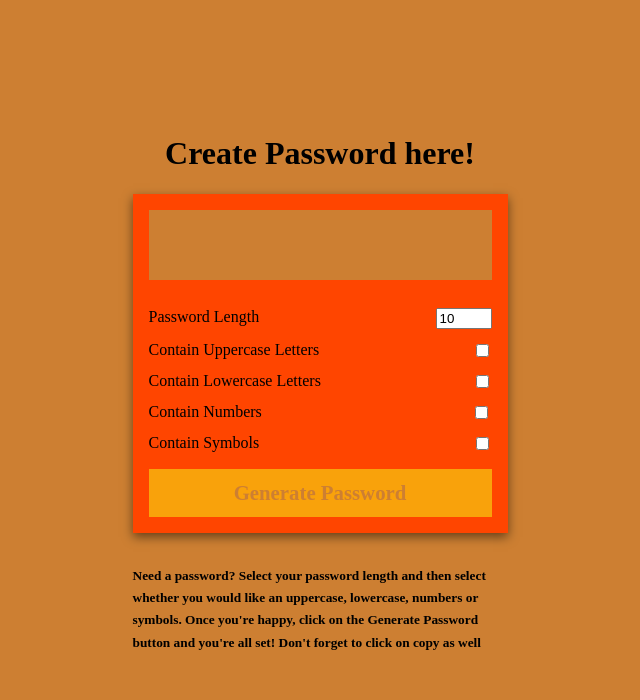
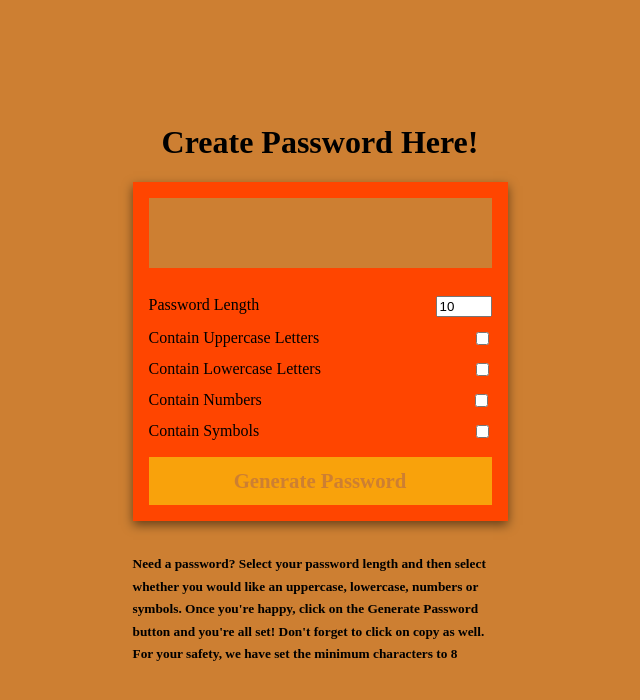
Before and after one commit to peterlydev/petes-password, a plain HTML site: page index.html in a window 1280 px wide. Shown: the whole page, without its empty margins (320-960 px from the left). Drawn offline with Linux system fonts and the light colour scheme; a web font is replaced by a local one.

Commit message:
added changes

```diff
--- a/index.html
+++ b/index.html
@@ -9,7 +9,7 @@
     <script src= "script.js" defer></script>
 </head>
     <body>
-        <h1>Create Password here!</h1>
+        <h1>Create Password Here!</h1>
         <div class="container">
             <div class="password-header">
                 <div class="password">
@@ -18,7 +18,7 @@
                 </div>
             </div>
             <div class="password-body">
-                <div class="form-control"><label for="length">Password Length</label><input id="length" value="10" type="number" min="4" max="20" /></div>
+                <div class="form-control"><label for="length">Password Length</label><input id="length" value="10" type="number" min="8" max="20" /></div>
                 <div class="form-control"><label for="upper">Contain Uppercase Letters</label><input id="upper" type="checkbox"></div>
                 <div class="form-control"><label for="lower">Contain Lowercase Letters</label><input id="lower" type="checkbox"></div>
                 <div class="form-control">Contain Numbers<label for="number"></label><input id="number" type="checkbox"></div>
@@ -26,6 +26,6 @@
                 <button class="generate" id="generate">Generate Password</button>
             </div>
         </div>
-        <small id="desc">Need a password? Select your password length and then select whether you would like an uppercase, lowercase, numbers or symbols. Once you're happy, click on the Generate Password button and you're all set! Don't forget to click on copy as well</small>
+        <small id="desc">Need a password? Select your password length and then select whether you would like an uppercase, lowercase, numbers or symbols. Once you're happy, click on the Generate Password button and you're all set! Don't forget to click on copy as well. For your safety, we have set the minimum characters to 8</small>
     </body>
 </html>
```
